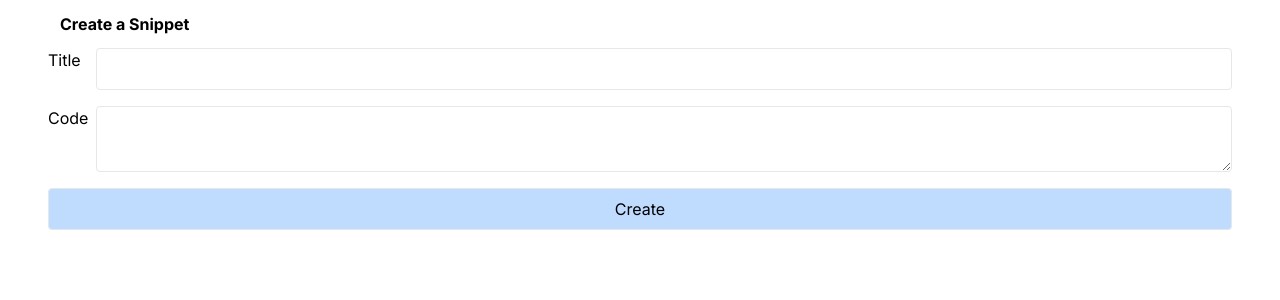
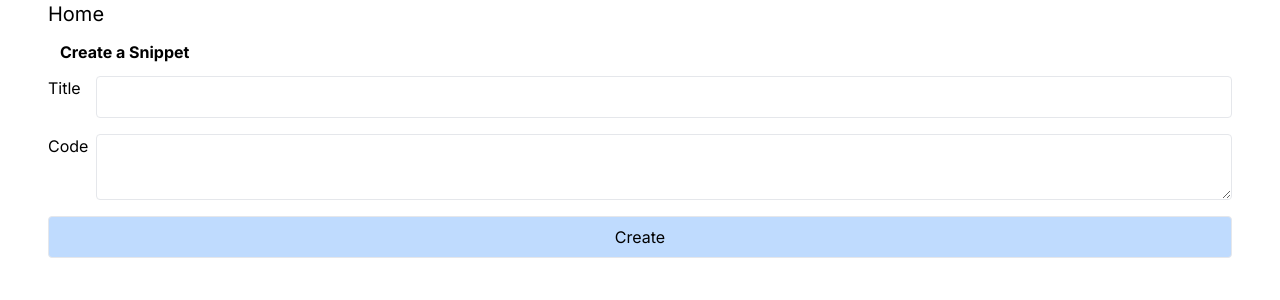
Before and after one commit to PantKiran/Nextjs, a Next.js app: page /snippets/new in a window 1280 px wide. Shown: the top 300 px of the page. Built offline with nearby package versions, Linux system fonts and the light colour scheme.

Commit message:
feat:add some styling

```diff
--- a/src/app/layout.tsx
+++ b/src/app/layout.tsx
@@ -1,6 +1,7 @@
 import type { Metadata } from "next";
 import { Inter } from "next/font/google";
 import "./globals.css";
+import Link from "next/link";
 
 const inter = Inter({ subsets: ["latin"] });
 
@@ -17,7 +18,12 @@ export default function RootLayout({
   return (
     <html lang="en">
       <body className={inter.className}>
-        <div className="container mx-auto px-12">{children}</div>
+        <div className="container mx-auto px-12">
+          <Link href={"/"} className="text-xl">
+            Home
+          </Link>
+          {children}
+        </div>
       </body>
     </html>
   );
--- a/src/app/page.tsx
+++ b/src/app/page.tsx
@@ -1,8 +1,28 @@
 import { db } from "@/db";
+import Link from "next/link";
 export default async function Home() {
   const snippets = await db.snippet.findMany();
   const renderedSnippets = snippets.map((snippet) => {
-    return <div key={snippet.id}>{snippet.title}</div>;
+    return (
+      <Link
+        href={`/snippets/${snippet?.id}`}
+        key={snippet.id}
+        className="flex justify-between items-center p-2 border rounded"
+      >
+        <div> {snippet.title}</div>
+        <div>View</div>
+      </Link>
+    );
   });
-  return <div>{renderedSnippets}</div>;
+  return (
+    <div>
+      <div className=" flex m-2 justify-between items-center">
+        <h1 className="text-xl font-bold">Snippets</h1>
+        <Link href={"/snippets/new"} className="border p-2 rounded">
+          New
+        </Link>
+      </div>
+      <div className="flex  flex-col gap-2">{renderedSnippets}</div>
+    </div>
+  );
 }
```
